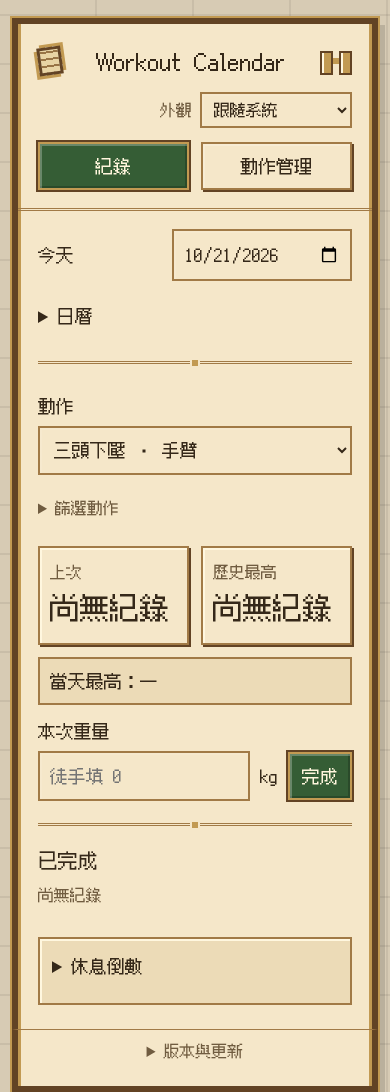
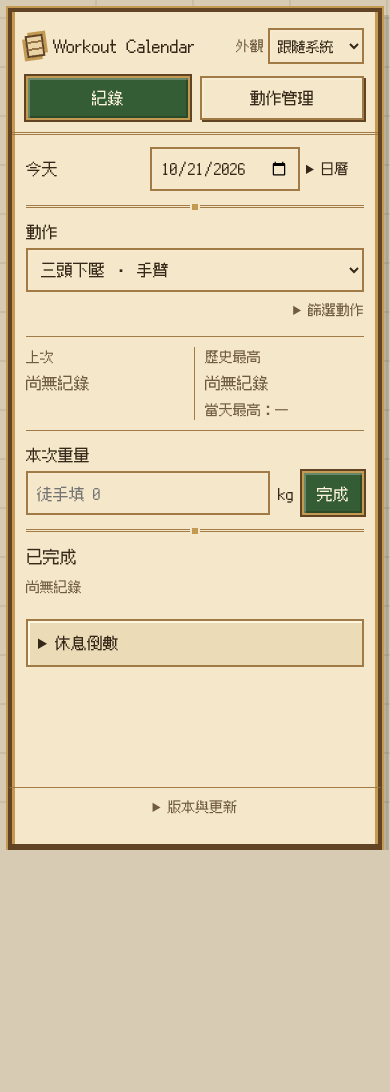
Before and after one commit to zane82128/workout_calendar, a website with bundled scripts: page src/index.html in a window 390 px wide. After the commit the page ends 850 px from the top, so only its background shows below. Built offline with nearby package versions, Linux system fonts and the light colour scheme.

Commit message:
feat: compact mobile recording layout

```diff
--- a/src/index.html
+++ b/src/index.html
@@ -10,7 +10,7 @@
   </head>
   <body>
     <div class="app" id="app-root">
-      <header><div class="brand"><span class="pixel-emblem" aria-hidden="true"></span><h1>Workout Calendar</h1><span class="pixel-barbell" aria-hidden="true"></span></div><div class="appearance"><label for="theme-select">外觀</label><select id="theme-select"><option value="system">跟隨系統</option><option value="light">冒險日誌・淺色</option><option value="dark">深色地城・深色</option></select><span id="theme-status" role="status" hidden></span></div></header>
+      <header><div class="brand"><span class="pixel-emblem" aria-hidden="true"></span><h1>Workout Calendar</h1><span class="pixel-barbell" aria-hidden="true"></span></div><div class="appearance"><label for="theme-select">外觀</label><select id="theme-select"><option value="system">跟隨系統</option><option value="light">淺色</option><option value="dark">深色</option></select><span id="theme-status" role="status" hidden></span></div></header>
       <nav role="tablist" aria-label="主要功能">
         <button type="button" id="record-tab" role="tab" data-page="record" aria-selected="true" aria-controls="record-page">紀錄</button>
         <button type="button" id="tasks-tab" role="tab" data-page="tasks" aria-selected="false" aria-controls="tasks-page">動作管理</button>
@@ -29,8 +29,7 @@
           <section class="section" aria-label="記錄重量">
             <label for="exercise-select">動作</label><select id="exercise-select"></select>
             <details id="filter-panel"><summary class="muted">篩選動作</summary><label for="exercise-category-filter">分類</label><select id="exercise-category-filter"></select><label for="exercise-search">搜尋</label><input id="exercise-search" type="search" placeholder="動作名稱"></details>
-            <div class="comparison"><div><span class="muted">上次</span><strong id="last-weight">尚無紀錄</strong><span class="muted" id="last-date"></span></div><div><span class="muted">歷史最高</span><strong id="highest-weight">尚無紀錄</strong></div></div>
-            <p id="current-weight" class="current-weight">當天最高：—</p>
+            <div class="comparison"><div><span class="muted">上次</span><strong id="last-weight">尚無紀錄</strong><span class="muted" id="last-date"></span></div><div><span class="muted">歷史最高</span><strong id="highest-weight">尚無紀錄</strong><span id="current-weight" class="muted">當天最高：—</span></div></div>
             <label for="entry-weight">本次重量</label>
             <form id="complete-form" class="weight-row" novalidate><input id="entry-weight" type="number" min="0" step="any" inputmode="decimal" placeholder="徒手填 0" aria-label="本次實際完成最高重量 kg" required><span>kg</span><button type="submit" class="primary" id="complete-button">完成</button></form>
             <p id="entry-error" role="alert" class="error" hidden></p>
--- a/src/main.js
+++ b/src/main.js
@@ -81,6 +81,8 @@ function renderComparison(reset = false) {
   $('last-weight').textContent = kg(result.previous?.weight ?? null);
   $('last-date').textContent = result.previous ? shortDate(result.previous.dateKey) : '';
   $('highest-weight').textContent = kg(result.highest);
+  $('last-weight').classList.toggle('empty-value', result.previous === null);
+  $('highest-weight').classList.toggle('empty-value', result.highest === null);
   $('current-weight').textContent = `當天最高：${result.current ? kg(result.current.weight) : '—'}`;
   if (reset) { $('entry-weight').value = result.previous ? result.previous.weight : ''; view.weightDirty = false; }
 }
--- a/src/styles.css
+++ b/src/styles.css
@@ -109,3 +109,57 @@ nav { gap:12px; border-bottom:3px double var(--line); padding-bottom:18px; }
 .pixel-barbell::before { left:0; } .pixel-barbell::after { right:0; }
 @media(max-width:360px) { body { padding:8px 6px 0; } .brand { gap:8px; } h1 { font-size:21px; } .pixel-barbell { display:none; } .comparison { gap:8px; } .comparison>div { padding:10px 7px; } .comparison strong { font-size:26px; } .date-row input { width:170px; } }
 @media(prefers-reduced-motion:reduce) { button:active { translate:none; } }
+
+/* Recording-first layout: compact chrome, generous primary touch targets. */
+:root { font-size:16px; line-height:1.45; }
+body { padding:8px 8px 0; }
+.app,.app-update { border-left-width:4px; border-right-width:4px; }
+.app { border-top-width:4px; }
+header { display:flex; align-items:center; justify-content:space-between; gap:8px; padding:16px 14px 12px; flex-wrap:wrap; }
+.brand { gap:9px; min-width:0; }
+h1 { font-size:18px; overflow-wrap:normal; }
+.pixel-emblem { width:18px; height:22px; border-width:2px; }
+[data-theme='dark'] .pixel-emblem { width:8px; height:16px; margin:4px; }
+[data-theme='dark'] .pixel-emblem::before { width:8px; height:10px; top:-8px; box-shadow:-3px 3px #df6c2d,3px 3px #df6c2d,0 -3px #df6c2d; }
+.pixel-barbell { display:none; }
+.appearance { gap:4px; margin:0; }
+.appearance label { font-size:14px; }
+.appearance select { font-size:14px; min-height:36px; width:96px; padding:4px; }
+#theme-status { font-size:14px; }
+nav { gap:10px; padding:0 14px 12px; }
+button { font-size:16px; padding:7px 10px; }
+button,input,select { min-height:44px; }
+input,select { font-size:16px; padding:7px 9px; }
+main { padding:12px 14px 18px; }
+h2 { font-size:17px; }
+label { margin:8px 0 5px; }
+.muted,.links button,.weekdays,.app-update { font-size:14px; }
+.date-row { padding-right:64px; gap:6px; flex-wrap:nowrap; min-height:44px; }
+.date-row h2 { font-size:16px; flex-shrink:0; }
+.date-row input { width:150px; min-width:0; font-size:16px; }
+#calendar-panel { margin-top:0; position:relative; }
+#calendar-panel>summary { position:absolute; right:0; top:-44px; width:58px; font-size:14px; padding:12px 0 8px; }
+#calendar-panel[open] { padding-top:8px; }
+.section { margin-top:14px; padding-top:12px; }
+section[aria-label='記錄重量'] { position:relative; }
+section[aria-label='記錄重量']>label:first-child { margin-top:0; }
+#filter-panel { margin-top:0; }
+#filter-panel>summary { padding:8px 0 4px; min-height:36px; text-align:right; }
+#filter-panel[open] { padding-bottom:8px; }
+.comparison { gap:0; margin:8px 0 12px; padding:10px 0; border-top:1px solid var(--line); border-bottom:1px solid var(--line); }
+.comparison>div { border:0; box-shadow:none; background:none; padding:0 10px; }
+.comparison>div:first-child { padding-left:0; border-right:1px solid var(--line); }
+.comparison strong { font-size:24px; line-height:1.35; }
+.comparison strong.empty-value { font-size:16px; line-height:2.025; color:var(--muted); }
+#current-weight { margin:0; padding:0; background:none; border:0; font-size:14px; }
+.weight-row { gap:8px; }
+#complete-button { min-width:62px; }
+.record-item,.task-item { padding:8px; margin-top:6px; }
+.links { gap:16px; }
+.links button { padding:7px 0; }
+#rest-panel { padding:0 10px 8px; }
+#rest-panel:not([open]) { padding-bottom:0; }
+#rest-panel summary { padding:10px 0; }
+.timer-settings output { font-size:28px; }
+.app-update { padding-left:14px; padding-right:14px; }
+@media(max-width:360px) { header { padding:14px 12px 10px; } main { padding-left:12px; padding-right:12px; } nav { padding-left:12px; padding-right:12px; } h1 { font-size:16px; } .brand { gap:6px; } .appearance label { position:absolute; width:1px; height:1px; overflow:hidden; clip-path:inset(50%); } .appearance select { width:88px; } .date-row input { width:142px; } .date-row h2 { font-size:14px; } .comparison>div { padding:0 8px; } }
```
Also changed, not shown: docs/architecture/overview.md (+2 -0 lines), docs/product/spec.md (+4 -0 lines), docs/validation/2026-10-21-layout-b.md (added, +15 -0 lines), docs/decisions/README.md.
